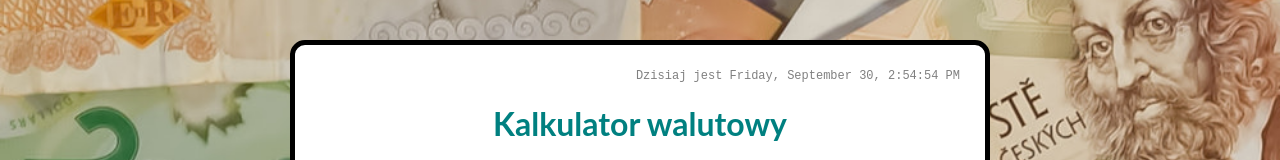
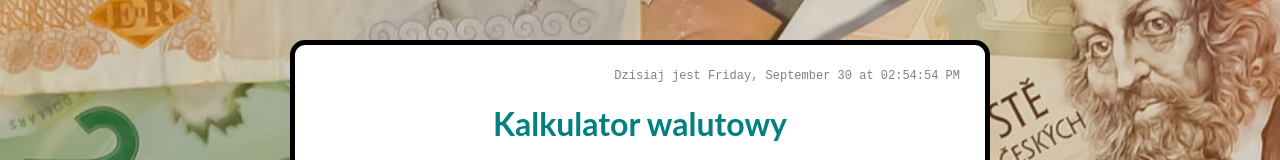
Before and after one commit to s5zee/currency-calculator-react, a React (Create React App) app: page / in a window 1280 px wide. Shown: the part 202-362 px from the top of the page. Built offline with nearby package versions, Linux system fonts and the light colour scheme.

Commit message:
custom hook useCurrentDate added

```diff
--- a/src/Date/index.js
+++ b/src/Date/index.js
@@ -1,23 +1,12 @@
-import { useState, useEffect } from "react";
 import { Span } from "./styled"
+import { useCurrentDate } from "./useCurrentDate";
 
 const DateTime = () => {
-  const [dateTime, setDateTime] = useState(new Date());
-  const timeString = dateTime.toLocaleTimeString()
-  const dateString = dateTime.toLocaleDateString(undefined,
-    { weekday: "long", day: "numeric", month: "long" });
-
-  useEffect(() => {
-    const intervalID = setInterval(() =>
-      setDateTime(new Date()), 1000);
-    return () => (
-      clearInterval(intervalID)
-    )
-  }, []);
+  const date = useCurrentDate()
 
   return (
     <Span>
-      Dzisiaj jest {dateString}, {timeString}
+      Dzisiaj jest {date}
     </Span>
   )
 }
--- /dev/null
+++ b/src/Date/useCurrentDate.js
@@ -0,0 +1,25 @@
+import { useState, useEffect } from "react";
+
+
+export const useCurrentDate = () => {
+  const [dateTime, setDateTime] = useState(new Date());
+  const date = dateTime.toLocaleString(undefined,
+    {
+      weekday: "long",
+      day: "numeric",
+      month: "long",
+      hour: "2-digit",
+      minute: "2-digit",
+      second: "2-digit"
+    })
+
+  useEffect(() => {
+    const intervalID = setInterval(() =>
+      setDateTime(new Date()), 1000);
+    return () => (
+      clearInterval(intervalID)
+    )
+  }, []);
+
+  return date
+}
```
